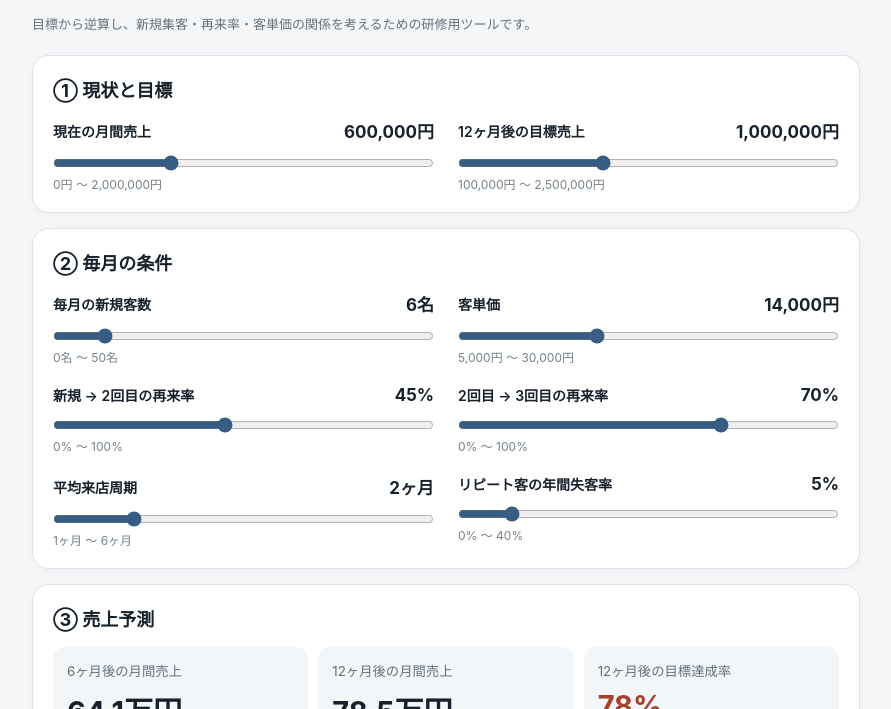
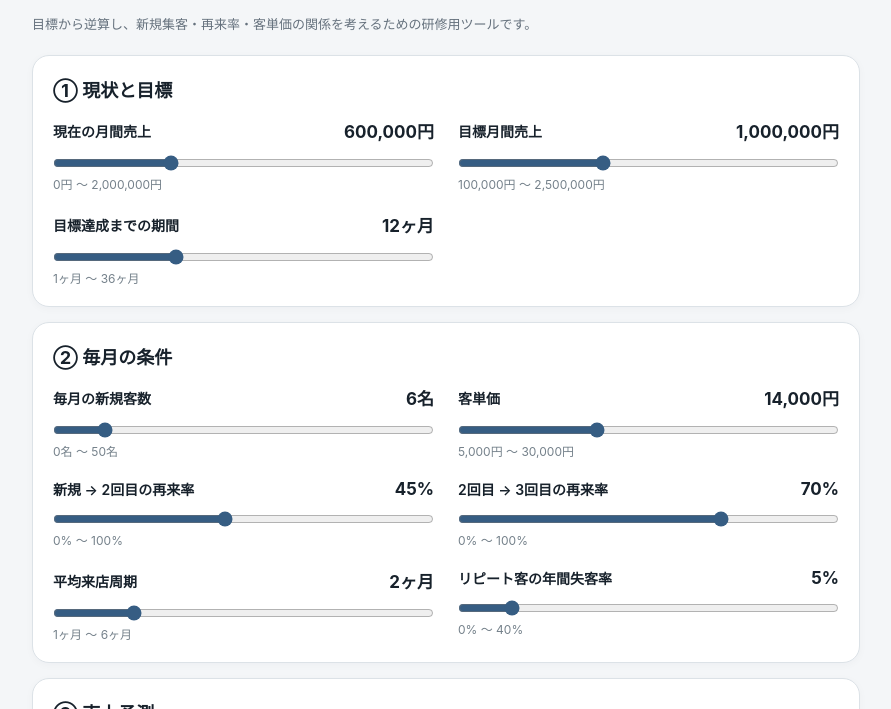
Before and after one commit to monteesamo/sales-simulator, a plain HTML site: page index.html in a window 1280 px wide. Shown: the part 91-800 px from the top of the page, without its empty margins (194-1085 px from the left). Drawn offline with Linux system fonts and the light colour scheme.

Commit message:
Add files via upload

```diff
--- a/index.html
+++ b/index.html
@@ -4,33 +4,63 @@
 </style></head><body><main class="wrap"><header><div class="muted">STAFF TRAINING TOOL</div><h1>売上シミュレーター</h1><p class="muted">目標から逆算し、新規集客・再来率・客単価の関係を考えるための研修用ツールです。</p></header>
 <section class="panel"><h2>① 現状と目標</h2><div class="controls" id="basic"></div></section>
 <section class="panel"><h2>② 毎月の条件</h2><div class="controls" id="conditions"></div></section>
-<section class="panel"><h2>③ 売上予測</h2><div class="results"><div class="stat"><small>6ヶ月後の月間売上</small><strong id="m6">—</strong></div><div class="stat"><small>12ヶ月後の月間売上</small><strong id="m12">—</strong></div><div class="stat"><small>12ヶ月後の目標達成率</small><strong id="achievement">—</strong></div></div><div class="bar"><div id="progress" style="width:0"></div></div><p id="gap" class="muted"></p><svg id="chart" class="chart" viewBox="0 0 680 250" role="img" aria-label="月間売上の推移"></svg><div class="legend"><span class="dot"></span>予測売上　<span class="dot orange"></span>目標売上</div></section>
-<section class="panel"><h2>④ 目標から逆算</h2><div class="callout" id="reverse"></div><p class="muted">※ほかの条件を固定し、「毎月の新規客数」だけを変えた場合の必要人数です。</p></section>
-<section class="panel"><h2>⑤ 計算の前提（必ず確認）</h2><p class="footer">新規客は初回来店時に売上を計上し、設定した来店周期の後に「新規再来率」の割合が2回目、そのさらに1周期後に「リピート移行率」の割合が3回目の来店をすると仮定します。3回目以降は同じ周期で再来し、年間失客率に従って徐々に減少します。</p><p class="footer">現在の売上から、新規客と2回目来店客の推定売上を除いた金額を既存リピート客の売上とみなします。過去の新規客数と再来率が現在と同じだったと仮定した推定であり、実際の顧客構成とは異なる場合があります。月間の来店周期が整数でない場合は来店時期を月単位に按分します。各月の数値は期待値であり、実際の人数を表す整数ではありません。</p><p class="footer"><strong>重要：</strong>売上予測は、技術売上・予約枠・スタッフの稼働日数・季節変動・顧客ごとの単価差・実際の再来時期を考慮していません。教育用の試算であり、売上を保証するものではありません。入力した数値は端末内で計算され、外部に送信されません。</p><details><summary>モデルの計算方法を詳しく見る</summary><p class="footer">過去の新規客が一定数で流入していたと仮定して、当月の2回目来店売上を推定します。現在の総来店数から新規客・推定2回目来店客を引いた残りを既存リピート客の月間来店数とみなし、来店周期を掛けて既存顧客プールを推定します。既存顧客は毎月、年間失客率から換算した月次継続率を適用します。新規客の各月の集団（コホート）を個別に追跡し、2回目・3回目以降の来店を計上します。月間売上は各月の総来店期待人数×客単価で求めます。</p></details><button type="button" id="reset">初期条件に戻す</button></section></main>
+<section class="panel"><h2>③ 売上予測</h2><div class="results"><div class="stat"><small id="m6label">6ヶ月後の月間売上</small><strong id="m6">—</strong></div><div class="stat"><small id="m12label">12ヶ月後の月間売上</small><strong id="m12">—</strong></div><div class="stat"><small id="achievementlabel">目標月の達成率</small><strong id="achievement">—</strong></div></div><div class="bar"><div id="progress" style="width:0"></div></div><p id="gap" class="muted"></p><svg id="chart" class="chart" viewBox="0 0 680 250" role="img" aria-label="月間売上の推移"></svg><div class="legend"><span class="dot"></span>予測売上　<span class="dot orange"></span>目標売上</div></section>
+<section class="panel"><h2>④ 今のペースなら何ヶ月？</h2><div class="callout" id="timeToGoal"></div><p class="muted">現在の条件を変えずに、目標月間売上へ初めて到達する時期を試算します。最大120ヶ月まで確認します。</p></section>
+<section class="panel"><h2>⑤ 目標から逆算</h2><div class="callout" id="reverse"></div><p class="muted">※ほかの条件を固定し、「毎月の新規客数」だけを変えた場合の必要人数です。</p></section>
+<section class="panel"><h2>⑥ 計算の前提（必ず確認）</h2><p class="footer">新規客は初回来店時に売上を計上し、設定した来店周期の後に「新規再来率」の割合が2回目、そのさらに1周期後に「リピート移行率」の割合が3回目の来店をすると仮定します。3回目以降は同じ周期で再来し、年間失客率に従って徐々に減少します。</p><p class="footer">現在の売上から、新規客と2回目来店客の推定売上を除いた金額を既存リピート客の売上とみなします。過去の新規客数と再来率が現在と同じだったと仮定した推定であり、実際の顧客構成とは異なる場合があります。来店周期が0.5ヶ月刻みの場合、来店期待数を隣接する月に按分します。各月の数値は期待値であり、実際の人数を表す整数ではありません。</p><p class="footer"><strong>重要：</strong>売上予測は、技術売上・予約枠・スタッフの稼働日数・季節変動・顧客ごとの単価差・実際の再来時期を考慮していません。教育用の試算であり、売上を保証するものではありません。入力した数値は端末内で計算され、外部に送信されません。</p><details><summary>モデルの計算方法を詳しく見る</summary><p class="footer">過去の新規客が一定数で流入していたと仮定して、当月の2回目来店売上を推定します。現在の総来店数から新規客・推定2回目来店客を引いた残りを既存リピート客の月間来店数とみなし、来店周期を掛けて既存顧客プールを推定します。既存顧客は毎月、年間失客率から換算した月次継続率を適用します。新規客の各月の集団（コホート）を個別に追跡し、2回目・3回目以降の来店を計上します。月間売上は各月の総来店期待人数×客単価で求めます。</p></details><button type="button" id="reset">初期条件に戻す</button></section></main>
 <script>
 const defs=[
 {id:'current',label:'現在の月間売上',min:0,max:2000000,step:10000,value:600000,unit:'円',group:'basic'},
-{id:'target',label:'12ヶ月後の目標売上',min:100000,max:2500000,step:10000,value:1000000,unit:'円',group:'basic'},
+{id:'target',label:'目標月間売上',min:100000,max:2500000,step:10000,value:1000000,unit:'円',group:'basic'},
+{id:'horizon',label:'目標達成までの期間',min:1,max:36,step:1,value:12,unit:'ヶ月',group:'basic'},
 {id:'new',label:'毎月の新規客数',min:0,max:50,step:1,value:6,unit:'名',group:'conditions'},
 {id:'price',label:'客単価',min:5000,max:30000,step:500,value:14000,unit:'円',group:'conditions'},
 {id:'r2',label:'新規 → 2回目の再来率',min:0,max:100,step:1,value:45,unit:'%',group:'conditions'},
 {id:'r3',label:'2回目 → 3回目の再来率',min:0,max:100,step:1,value:70,unit:'%',group:'conditions'},
-{id:'cycle',label:'平均来店周期',min:1,max:6,step:1,value:2,unit:'ヶ月',group:'conditions'},
+{id:'cycle',label:'平均来店周期',min:1,max:6,step:0.5,value:2,unit:'ヶ月',group:'conditions'},
 {id:'churn',label:'リピート客の年間失客率',min:0,max:40,step:1,value:5,unit:'%',group:'conditions'}];
 const state=Object.fromEntries(defs.map(d=>[d.id,d.value]));const yen=n=>Math.round(n).toLocaleString('ja-JP')+'円';const man=n=>(n/10000).toLocaleString('ja-JP',{maximumFractionDigits:1})+'万円';
 for(const d of defs){const e=document.createElement('div');e.className='control';e.innerHTML=`<label for="${d.id}"><span>${d.label}</span><output id="out-${d.id}"></output></label><input type="range" id="${d.id}" min="${d.min}" max="${d.max}" step="${d.step}" value="${d.value}"><div class="hint">${d.min.toLocaleString('ja-JP')}${d.unit} ～ ${d.max.toLocaleString('ja-JP')}${d.unit}</div>`;document.getElementById(d.group).appendChild(e);e.querySelector('input').addEventListener('input',ev=>{state[d.id]=Number(ev.target.value);render()});}
-function spreadAt(month,when){return month===when?1:0}
-function simulate(p){const c=p.cycle, rate2=p.r2/100,rate3=p.r3/100, monthlyRet=Math.pow(1-p.churn/100,1/12), totalNow=p.current/p.price;
-// Existing two-visit cohort is approximated using steady historical new-client flow.
-const currentSecond=p.new*rate2;const currentNew=p.new;const currentRepeatVisits=Math.max(0,totalNow-currentNew-currentSecond);let repeatPool=currentRepeatVisits*c;
-const cohorts=[];const sales=[p.current];for(let m=1;m<=12;m++){repeatPool*=monthlyRet;let visits=p.new;for(const cohort of cohorts){const age=m-cohort.month;const second=c;const third=2*c;if(age===second)visits+=cohort.size*rate2;if(age===third){const converted=cohort.size*rate2*rate3;visits+=converted;repeatPool+=converted*c;} }
-// Existing repeat pool already includes newly converted clients, so count only their visit above and avoid double count in pool visits this month.
-const convertedNow=cohorts.reduce((sum,cohort)=>sum+(m-cohort.month===2*c?cohort.size*rate2*rate3:0),0);
-visits+=(repeatPool-convertedNow*c)/c;
-cohorts.push({month:m,size:p.new});sales.push(visits*p.price);}
-return sales;}
-function render(){for(const d of defs)document.getElementById('out-'+d.id).textContent=state[d.id].toLocaleString('ja-JP')+d.unit;const vals=simulate(state),v6=vals[6],v12=vals[12],pct=state.target?100*v12/state.target:0;document.getElementById('m6').textContent=man(v6);document.getElementById('m12').textContent=man(v12);document.getElementById('achievement').textContent=Math.round(pct)+'%';document.getElementById('achievement').className=pct>=100?'good':'bad';document.getElementById('progress').style.width=Math.max(0,Math.min(100,pct))+'%';document.getElementById('gap').textContent=v12>=state.target?'目標を '+man(v12-state.target)+' 上回る試算です。':'目標まであと '+man(state.target-v12)+' 必要です。';
-let needed=null;for(let n=0;n<=200;n++){if(simulate({...state,new:n})[12]>=state.target){needed=n;break;}}document.getElementById('reverse').innerHTML=needed===null?'現在の条件では、新規客を月200名に増やしても目標に届きません。客単価や再来率など、ほかの条件も見直してみましょう。':`ほかの条件を変えない場合、目標達成に必要な毎月の新規客数は <strong style="font-size:25px">${needed}名</strong>（現在より <strong>${needed-state.new>=0?'+':''}${needed-state.new}名/月</strong>）という試算です。`;
-const svg=document.getElementById('chart'),W=680,H=250,left=54,right=15,top=15,bottom=36;const ymax=Math.max(state.target,...vals,100000)*1.12;const X=i=>left+(W-left-right)*i/12,Y=v=>top+(H-top-bottom)*(1-v/ymax);let out='';for(let k=0;k<=4;k++){let v=ymax*k/4,y=Y(v);out+=`<line class="grid" x1="${left}" y1="${y}" x2="${W-right}" y2="${y}"/><text x="${left-8}" y="${y+4}" text-anchor="end">${Math.round(v/10000)}万</text>`}for(let m of [0,3,6,9,12])out+=`<text x="${X(m)}" y="${H-11}" text-anchor="middle">${m}ヶ月</text>`;out+=`<line class="goal" x1="${left}" y1="${Y(state.target)}" x2="${W-right}" y2="${Y(state.target)}"/><polyline class="line" points="${vals.map((v,i)=>X(i)+','+Y(v)).join(' ')}"/>`;svg.innerHTML=out;}
+// Add a fractional visit to the two neighboring calendar months, preserving its total weight.
+function addVisit(bucket, month, count){if(month<1 || month>bucket.length-1 || count<=0)return;const lo=Math.floor(month), frac=month-lo;if(lo>=1 && lo<bucket.length)bucket[lo]+=count*(1-frac);if(frac>0 && lo+1<bucket.length)bucket[lo+1]+=count*frac;}
+function simulate(p, months=120){
+ const cycle=p.cycle,r2=p.r2/100,r3=p.r3/100,ret=Math.pow(1-p.churn/100,1/12), totalNow=p.current/p.price;
+ // Approximate current 2nd-visit volume from historical steady inflow.
+ const secondNow=p.new*r2;
+ const existingMonthly=Math.max(0,totalNow-p.new-secondNow);
+ // Existing third-and-later repeat visits decay with retention.
+ const existingPool=existingMonthly*cycle;
+ const visits=Array(months+1).fill(0);const sales=Array(months+1).fill(0);sales[0]=p.current;
+ for(let m=1;m<=months;m++)visits[m]+=existingPool*Math.pow(ret,m)/cycle;
+ // Assume new customers arrive every month. Track each monthly cohort independently.
+ // Each cohort makes its first visit, may make its second and third, and then repeat.
+ for(let start=1;start<=months;start++){
+   visits[start]+=p.new;
+   addVisit(visits,start+cycle,p.new*r2);
+   const established=p.new*r2*r3;
+   for(let visitTime=start+2*cycle, k=0;visitTime<=months+0.001;visitTime+=cycle,k++){
+     // Loss starts after the third visit, not before it.
+     addVisit(visits,visitTime,established*Math.pow(ret,k*cycle));
+   }
+ }
+ for(let m=1;m<=months;m++)sales[m]=visits[m]*p.price;
+ return sales;
+}
+function render(){
+ for(const d of defs)document.getElementById('out-'+d.id).textContent=state[d.id].toLocaleString('ja-JP')+d.unit;
+ const h=state.horizon, vals=simulate(state,120),mid=Math.max(1,Math.round(h/2)),goalVal=vals[h],pct=state.target?100*goalVal/state.target:0;
+ document.getElementById('m6label').textContent=mid+'ヶ月後の月間売上';document.getElementById('m12label').textContent=h+'ヶ月後の月間売上';document.getElementById('achievementlabel').textContent=h+'ヶ月後の目標達成率';
+ document.getElementById('m6').textContent=man(vals[mid]);document.getElementById('m12').textContent=man(goalVal);document.getElementById('achievement').textContent=Math.round(pct)+'%';
+ document.getElementById('achievement').className=pct>=100?'good':'bad';document.getElementById('progress').style.width=Math.max(0,Math.min(100,pct))+'%';
+ document.getElementById('gap').textContent=goalVal>=state.target?'目標を '+man(goalVal-state.target)+' 上回る試算です。':'目標まであと '+man(state.target-goalVal)+' 必要です。';
+ const first=state.current>=state.target?0:vals.findIndex((v,i)=>i>0 && v>=state.target);
+ document.getElementById('timeToGoal').innerHTML=first===0?'現在すでに目標月商に到達しています。':first>0?`現在の条件のままなら、最初に目標月商へ到達するのは <strong style="font-size:25px">${first}ヶ月後</strong> という試算です。`:'現在の条件では、120ヶ月以内に目標月商へ到達しない試算です。新規客数・客単価・再来率などを見直してみましょう。';
+ let needed=null;for(let n=0;n<=200;n++){if(simulate({...state,new:n},h)[h]>=state.target){needed=n;break;}}
+ document.getElementById('reverse').innerHTML=needed===null?`${h}ヶ月後の目標達成には、新規客を月200名に増やしても届かない試算です。ほかの条件も見直してみましょう。`:`${h}ヶ月後の目標達成に必要な毎月の新規客数は <strong style="font-size:25px">${needed}名</strong>（現在より <strong>${needed-state.new>=0?'+':''}${needed-state.new}名/月</strong>）という試算です。`;
+ const svg=document.getElementById('chart'),W=680,H=250,left=54,right=15,top=15,bottom=36;const displayed=vals.slice(0,h+1);const ymax=Math.max(state.target,...displayed,100000)*1.12;const X=i=>left+(W-left-right)*i/h,Y=v=>top+(H-top-bottom)*(1-v/ymax);let out='';
+ for(let k=0;k<=4;k++){let v=ymax*k/4,y=Y(v);out+=`<line class="grid" x1="${left}" y1="${y}" x2="${W-right}" y2="${y}"/><text x="${left-8}" y="${y+4}" text-anchor="end">${Math.round(v/10000)}万</text>`;}
+ const ticks=[...new Set([0,Math.round(h/4),Math.round(h/2),Math.round(3*h/4),h])];for(let m of ticks)out+=`<text x="${X(m)}" y="${H-11}" text-anchor="middle">${m}ヶ月</text>`;
+ out+=`<line class="goal" x1="${left}" y1="${Y(state.target)}" x2="${W-right}" y2="${Y(state.target)}"/><polyline class="line" points="${displayed.map((v,i)=>X(i)+','+Y(v)).join(' ')}"/>`;svg.innerHTML=out;
+}
 document.getElementById('reset').addEventListener('click',()=>{for(const d of defs){state[d.id]=d.value;document.getElementById(d.id).value=d.value;}render()});render();
 </script></body></html>
```
